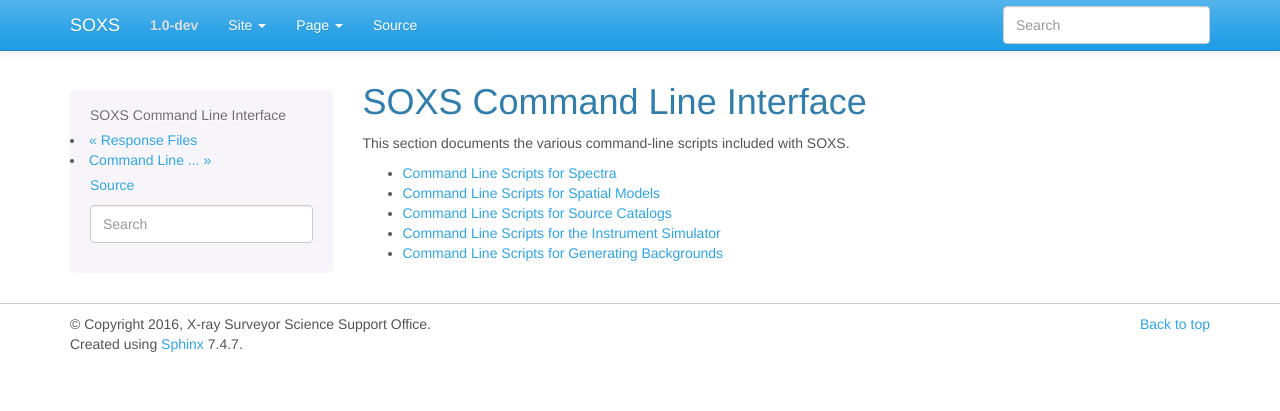
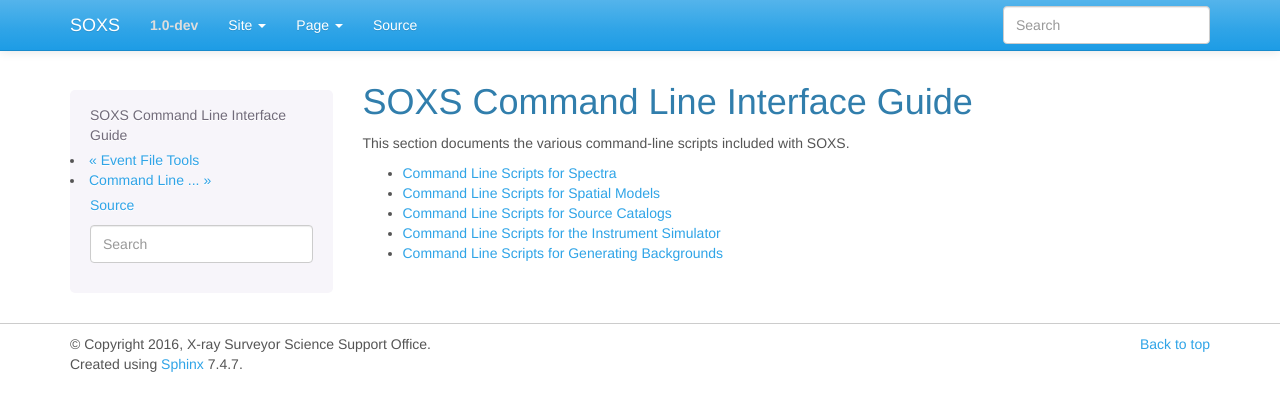
Before and after one commit to lynx-x-ray-observatory/soxs, a Sphinx documentation site: the page built from doc/source/command_line/index.rst, in a window 1280 px wide. Shown: the top 411 px of the page. Built offline with Sphinx 7.4.7, drawn with Linux system fonts in a browser that asks for light colours.

Commit message:
Minor doc edits

```diff
--- a/doc/source/command_line/index.rst
+++ b/doc/source/command_line/index.rst
@@ -1,7 +1,7 @@
 .. _command-line:
 
-SOXS Command Line Interface
-===========================
+SOXS Command Line Interface Guide
+=================================
 
 This section documents the various command-line scripts included with SOXS.
 
--- a/doc/source/overview.rst
+++ b/doc/source/overview.rst
@@ -69,7 +69,7 @@
 .. _instrument_simulator_cmd: command_line/instrument.html#simulate-events
 
 .. |instrument_simulator_py| replace:: ``instrument_simulator()`` Python function
-.. _instrument_simulator_py: python/instrument.html#running-the-instrument-simulator
+.. _instrument_simulator_py: users_guide/instrument.html#running-the-instrument-simulator
 
 The instrument simulator in SOXS takes unconvolved events in the form of a
 SIMPUT file and performs the following operations:
--- a/doc/source/users_guide/index.rst
+++ b/doc/source/users_guide/index.rst
@@ -3,7 +3,7 @@
 SOXS Users' Guide
 =================
 
-This section documents the Python interface to SOXS.
+This section documents the capabilities of SOXS and its Python interface.
 
 .. toctree::
    :maxdepth: 1
```
Also changed, not shown: doc/source/index.rst (+4 -4 lines).
